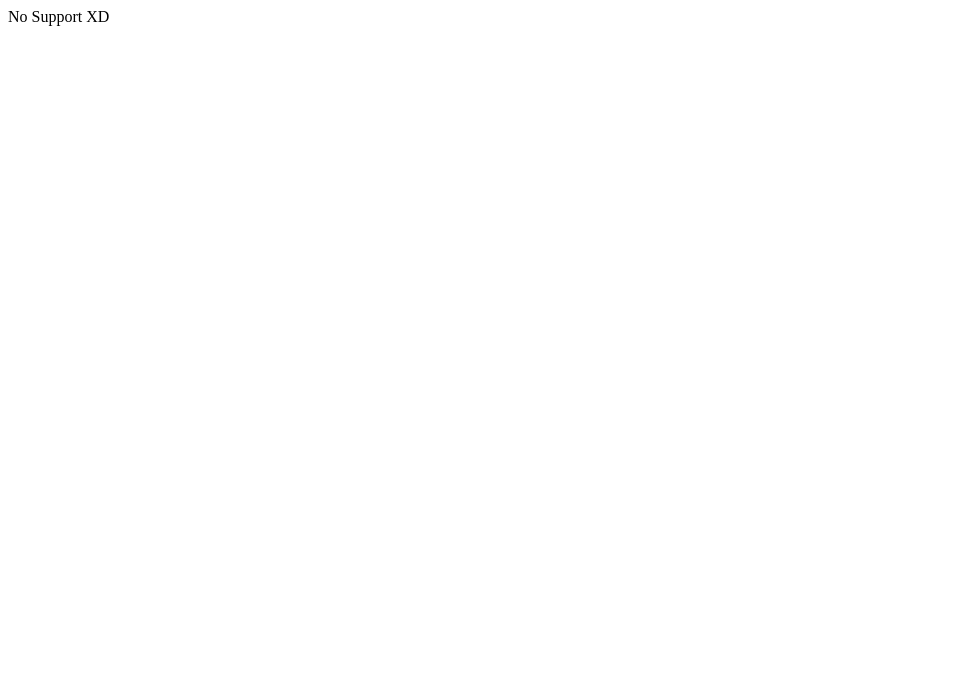
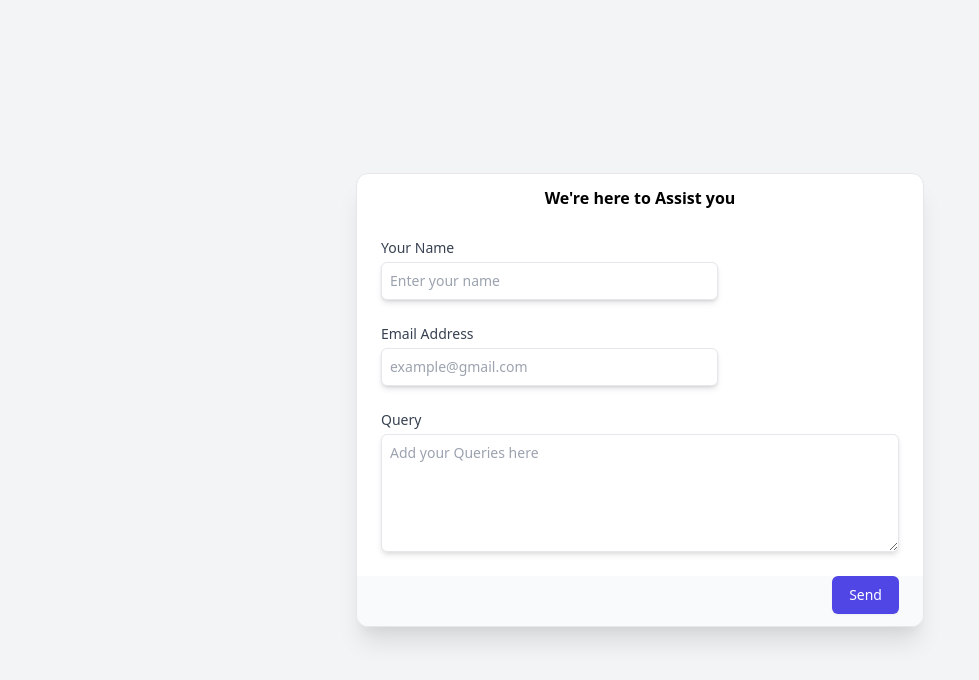
Before and after one commit to Dhruv-Rajput-777/Academic_Assistance, a website: page client/html/support.html in a window 1280 px wide. Shown: the whole page, without its empty margins (0-979 px from the left). Drawn offline with nearby package versions, Linux system fonts and the light colour scheme.

Commit message:
file size updated

```diff
--- a/client/html/support.html
+++ b/client/html/support.html
@@ -1,13 +1,65 @@
 <!DOCTYPE html>
 <html lang="en">
+
 <head>
     <meta charset="UTF-8">
     <meta http-equiv="X-UA-Compatible" content="IE=edge">
     <meta name="viewport" content="width=device-width, initial-scale=1.0">
     <title>Support</title>
     <link rel="icon" type="image/x-icon" href="../images/favicon.png">
+    <link href="https://unpkg.com/tailwindcss@^1.0/dist/tailwind.min.css" rel="stylesheet">
 </head>
-<body>
-    No Support XD
+
+<body style="height: 100vh; width: 100vw;">
+    <div class="main-container w-full h-full flex items-center justify-center bg-gray-100">
+
+        <div class="mt-5 md:mt-0 md:col-span-2 border border-gray-200 overflow-hidden rounded-xl shadow-xl bg-white">
+            <h2 class="text-center pt-3 pb-1 font-bold">We're here to Assist you</h2>
+            <form action="#" method="POST">
+
+                <div class="px-4 py-5 space-y-6 sm:p-6">
+                    <div class="grid grid-cols-3 gap-6">
+                        <div class="col-span-3 sm:col-span-2">
+                            <label for="username" class="block text-sm font-medium text-gray-700">
+                                Your Name </label>
+                            <div class="mt-1 flex rounded-md shadow-sm">
+
+                                <input type="text" name="username" id="username"
+                                    class="border border-gray-200 rounded-md shadow-md flex-1 p-2 block w-full rounded-none rounded-r-md sm:text-sm focus:outline-none"
+                                    placeholder="Enter your name" required>
+                            </div>
+                        </div>
+                    </div>
+
+                    <div class="grid grid-cols-3 gap-6">
+                        <div class="col-span-3 sm:col-span-2">
+                            <label for="email" class="block text-sm font-medium text-gray-700">
+                                Email Address </label>
+                            <div class="mt-1 flex rounded-md shadow-sm">
+
+                                <input type="email" name="email" id="email"
+                                    class="border border-gray-200 rounded-md shadow-md flex-1 p-2 block w-full rounded-none rounded-r-md sm:text-sm focus:outline-none"
+                                    placeholder="example@gmail.com" required>
+                            </div>
+                        </div>
+                    </div>
+
+                    <div>
+                        <label for="about" class="block text-sm font-medium text-gray-700"> Query </label>
+                        <div class="mt-1">
+                            <textarea id="about" name="about" rows="5" cols="60"
+                                class="shadow-md p-2 focus:outline-none mt-1 block w-full sm:text-sm border border-gray-200 rounded-md"
+                                placeholder="Add your Queries here" required></textarea>
+                        </div>
+                    </div>
+                </div>
+                <div class="px-4 pb-3 bg-gray-50 text-right sm:px-6">
+                    <button type="submit"
+                        class="inline-flex justify-center py-2 px-4 border border-transparent shadow-sm text-sm font-medium rounded-md text-white bg-indigo-600 hover:bg-indigo-700 focus:outline-none focus:ring-2 focus:ring-offset-2 focus:ring-indigo-500">Send</button>
+                </div>
+            </form>
+        </div>
+    </div>
 </body>
+
 </html>
```
Also changed, not shown: client/html/addPost.html (+3 -3 lines), client/js/addPost.js (+0 -13 lines).
